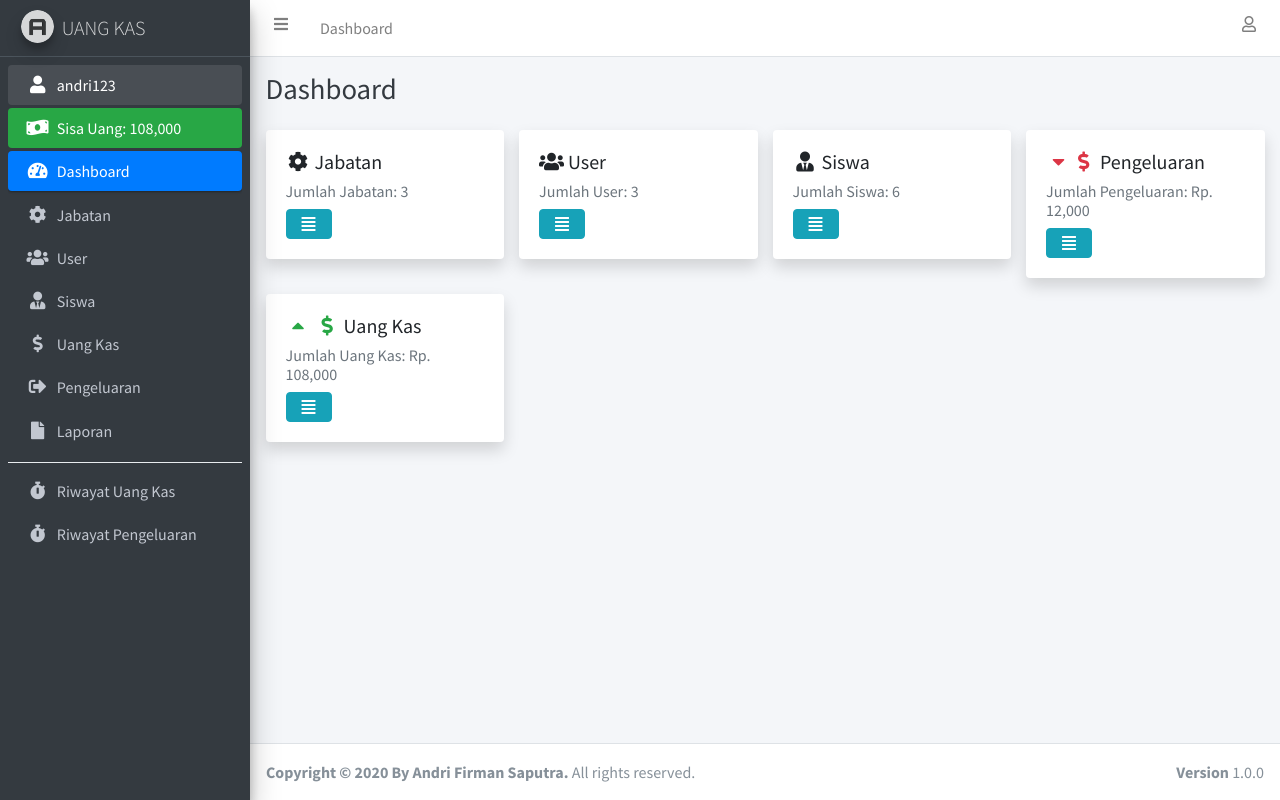
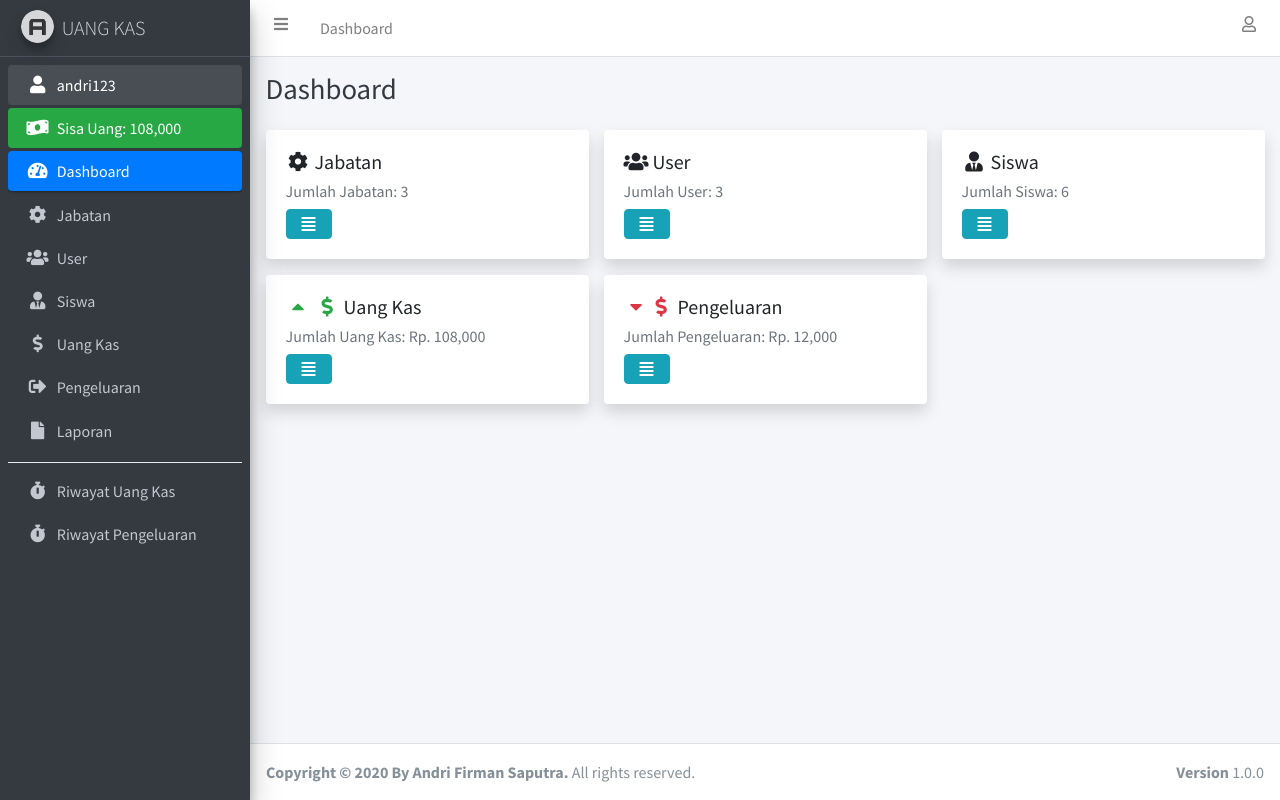
Before and after one commit to hako-975/aplikasi-uang-kas-dengan-php-native, a PHP site: page / in a window 1280 px wide. Run offline with PHP 8.4, Linux system fonts and the light colour scheme; the visitor is signed in with stand-in values (Sample User, id 1); data comes from the database, SQL or seed files in the repository.

Commit message:
Memperbaiki ui dashboard

```diff
--- a/index.php
+++ b/index.php
@@ -49,7 +49,7 @@
       <div class="container-fluid">
         <div class="row">
           <?php if ($_SESSION['id_jabatan'] == '1'): ?>
-            <div class="col-lg-3">
+            <div class="col-lg-4">
               <div class="card shadow">
                 <div class="card-body">
                   <h5><i class="fas fa-fw fa-cog"></i> Jabatan</h5>
@@ -58,7 +58,7 @@
                 </div>
               </div>
             </div>
-            <div class="col-lg-3">
+            <div class="col-lg-4">
               <div class="card shadow">
                 <div class="card-body">
                   <h5><i class="fas fa-fw fa-users"></i> User</h5>
@@ -68,7 +68,7 @@
               </div>
             </div>
           <?php endif ?>
-          <div class="col-lg-3">
+          <div class="col-lg-4">
             <div class="card shadow">
               <div class="card-body">
                 <h5><i class="fas fa-fw fa-user-tie"></i> Siswa</h5>
@@ -77,21 +77,21 @@
               </div>
             </div>
           </div>
-          <div class="col-lg-3">
+          <div class="col-lg-4">
+            <div class="card shadow">
+              <div class="card-body">
+                <h5><i class="text-success fas fa-fw fa-caret-up"></i> <i class="text-success fas fa-fw fa-dollar-sign"></i> Uang Kas</h5>
+                <h6 class="text-muted">Jumlah Uang Kas: Rp. <?= number_format($jml_uang_kas - $jml_pengeluaran); ?></h6>
+                <a href="uang_kas.php" class="btn btn-info"><i class="fas fa-fw fa-align-justify"></i></a>
+              </div>
+            </div>
+          </div>
+          <div class="col-lg-4">
             <div class="card shadow">
               <div class="card-body">
                 <h5><i class="text-danger fas fa-fw fa-caret-down"></i><i class="text-danger fas fa-fw fa-dollar-sign"></i> Pengeluaran</h5>
                 <h6 class="text-muted">Jumlah Pengeluaran: Rp. <?= number_format($jml_pengeluaran); ?></h6>
                 <a href="pengeluaran.php" class="btn btn-info"><i class="fas fa-fw fa-align-justify"></i></a>
-              </div>
-            </div>
-          </div>
-          <div class="col-lg-3">
-            <div class="card shadow">
-              <div class="card-body">
-                <h5><i class="text-success fas fa-fw fa-caret-up"></i> <i class="text-success fas fa-fw fa-dollar-sign"></i> Uang Kas</h5>
-                <h6 class="text-muted">Jumlah Uang Kas: Rp. <?= number_format($jml_uang_kas - $jml_pengeluaran); ?></h6>
-                <a href="uang_kas.php" class="btn btn-info"><i class="fas fa-fw fa-align-justify"></i></a>
               </div>
             </div>
           </div>
```
